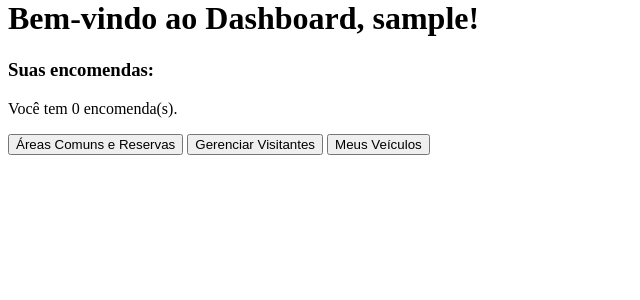
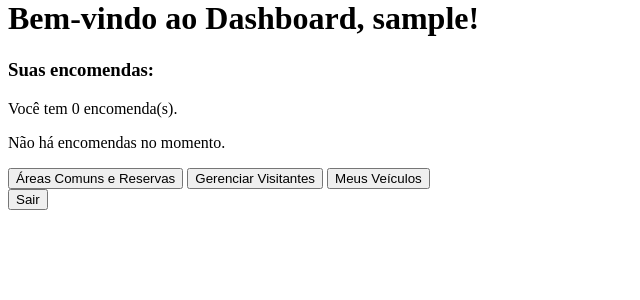
Before and after one commit to joao27lex/projeto-py-step, a Django app: page /dashboard/ in a window 1280 px wide. Shown: the part 21-321 px from the top of the page, without its empty margins (0-640 px from the left). Run offline with Django 5.2, Linux system fonts and the light colour scheme; the visitor is signed in with stand-in values (Sample User, id 1); data that the repository does not hold is empty.

Commit message:
FIX: agora mostra quantidade de encomendas

```diff
--- a/projeto_final/core/templates/dashboard.html
+++ b/projeto_final/core/templates/dashboard.html
@@ -8,7 +8,7 @@
     <p>Você tem {{ total_encomendas }} encomenda(s).</p>
 
     <!-- TODO: botao que esconde essa parte do código -->
-    <div id="lista-encomendas" style="display: none; margin-top: 10px;">
+    <div id="lista-encomendas">
         {% if encomendas %}
             <ul>
                 {% for encomenda in encomendas %}
@@ -26,4 +26,12 @@
     <a href="{% url 'lista_visitantes' %}"><button>Gerenciar Visitantes</button></a>
     <a href="{% url 'lista_veiculos' %}"><button>Meus Veículos</button></a>
 </div>
+
+<div class="botaoSair">
+    <form action="{% url 'logout' %}" method="post">
+        {% csrf_token %}
+        <button type="submit">Sair</button>
+    </form>
+</div>
+
 {% endblock %}
--- a/projeto_final/core/urls.py
+++ b/projeto_final/core/urls.py
@@ -4,9 +4,10 @@ from django.contrib.auth.views import LogoutView
 from django.views.generic import RedirectView
 
 urlpatterns = [
-    path('', RedirectView.as_view(url='/login/', permanent=False)),  # Redireciona a raiz
+    path('', RedirectView.as_view(url='/login/', permanent=False)),
     path('login/', views.login_morador, name='login'),
     path('dashboard/', views.dashboard_morador, name='dashboard'),
+    path('logout/', LogoutView.as_view(next_page='login'), name='logout'),
 
     path('lista_areas/', views.lista_areas, name='lista_areas'),
     path('lista_areas/reservas/', views.lista_reservas, name='lista_reservas'),
--- a/projeto_final/core/views.py
+++ b/projeto_final/core/views.py
@@ -32,10 +32,10 @@ def get_morador(user):
 @login_required
 def dashboard_morador(request):
     # acessa o morador relacionado ao usuário logado
-    apartamento = get_morador(request.user).apartamento
+    morador = get_morador(request.user)
 
     #filtra as encomendas do apartamento do morador que estao pendentes
-    encomendas = Encomenda.objects.filter(apartamento = apartamento, status = StatusEncomenda.PENDENTE)
+    encomendas = Encomenda.objects.filter(apartamento = morador, status = StatusEncomenda.PENDENTE)
 
     contexto = {
         "encomendas": encomendas,
```
